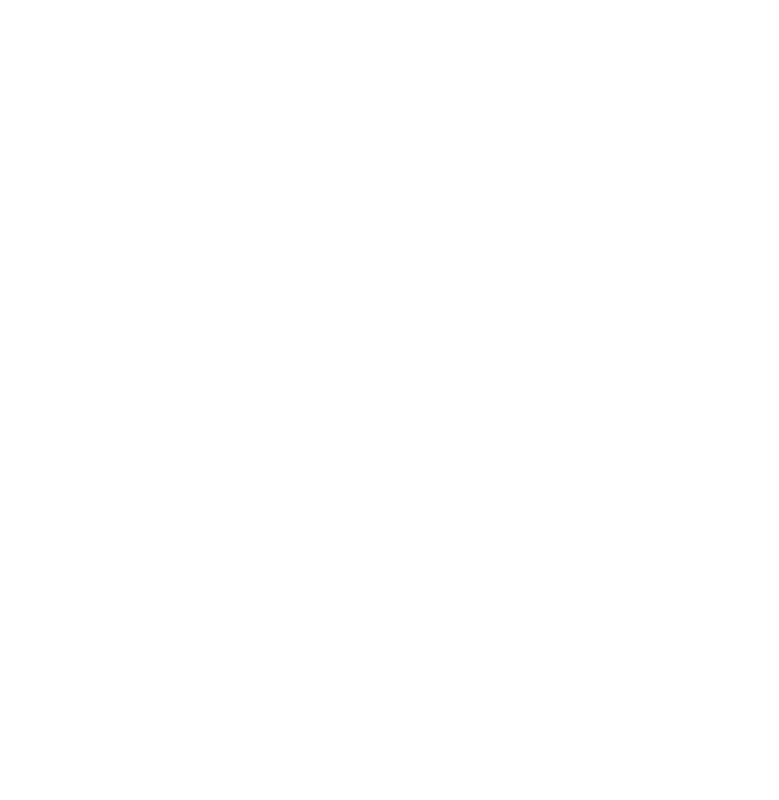
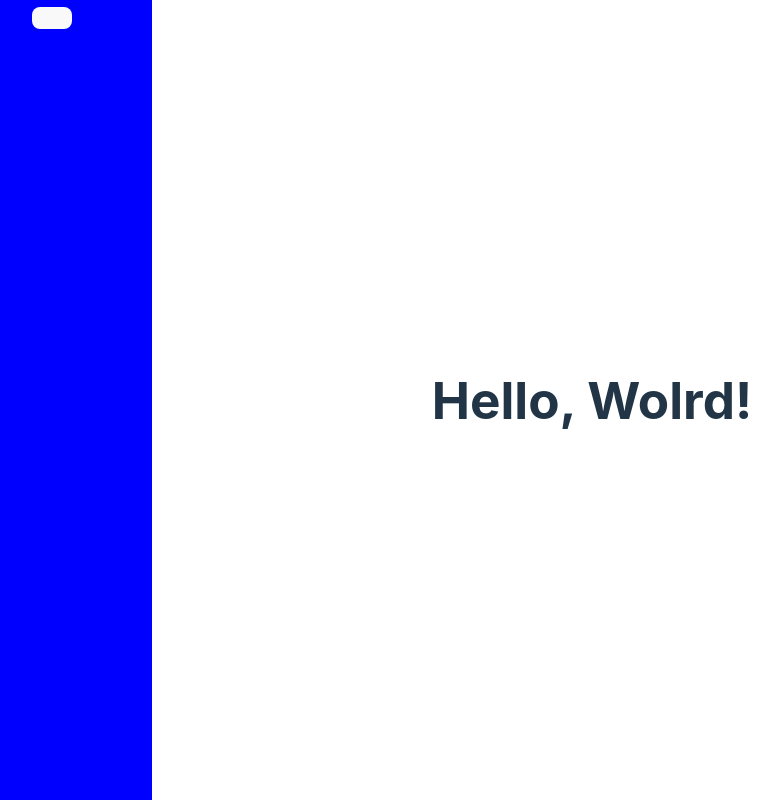
Before and after one commit to Marksouzza1/salesDashboar, a React (Vite) app: page / in a window 1280 px wide. Shown: the whole page, without its empty margins (48-827 px from the left). Built offline with nearby package versions, Linux system fonts and the light colour scheme.

Commit message:
inicial commit 2

```diff
--- a/src/App.jsx
+++ b/src/App.jsx
@@ -1,4 +1,3 @@
-import { useState } from 'react'
 import Layout from './layout/Layout'
 import './App.css'
 
--- /dev/null
+++ b/src/assets/css/Sidebar.module.css
@@ -0,0 +1,8 @@
+    .sidebar {
+        position: fixed;
+        top: 0;
+        left: 0;
+        height: 100vh;
+        width: 200px;
+        background-color: blue;
+    }
--- a/src/layout/Header.jsx
+++ b/src/layout/Header.jsx
@@ -1,5 +1,9 @@
 const Header = () => {
- <></>
+
+    return (
+        <h1>Hello, Wolrd!</h1>
+    )
+
 }
 
 export default Header
--- a/src/layout/Layout.jsx
+++ b/src/layout/Layout.jsx
@@ -1,7 +1,13 @@
+import Header from "./Header"
+import Sidebar from "./Sidebar"
 const  Layout =  () => {
 
-    <>
-    </>
+    return (
+        <>
+            <Header/>
+            <Sidebar/>
+        </>
+    )
 
 }
 
--- a/src/layout/Sidebar.jsx
+++ b/src/layout/Sidebar.jsx
@@ -0,0 +1,15 @@
+import React from "react";
+import styles from "../assets/css/Sidebar.module.css"
+
+const Sidebar = () => {
+    return (
+        <>
+        <div className={styles.sidebar}>
+        <button></button>
+
+        </div>
+        </>
+    )
+}
+
+export default Sidebar
```
Also changed, not shown: src/assets/css/Header.module.css (added).
